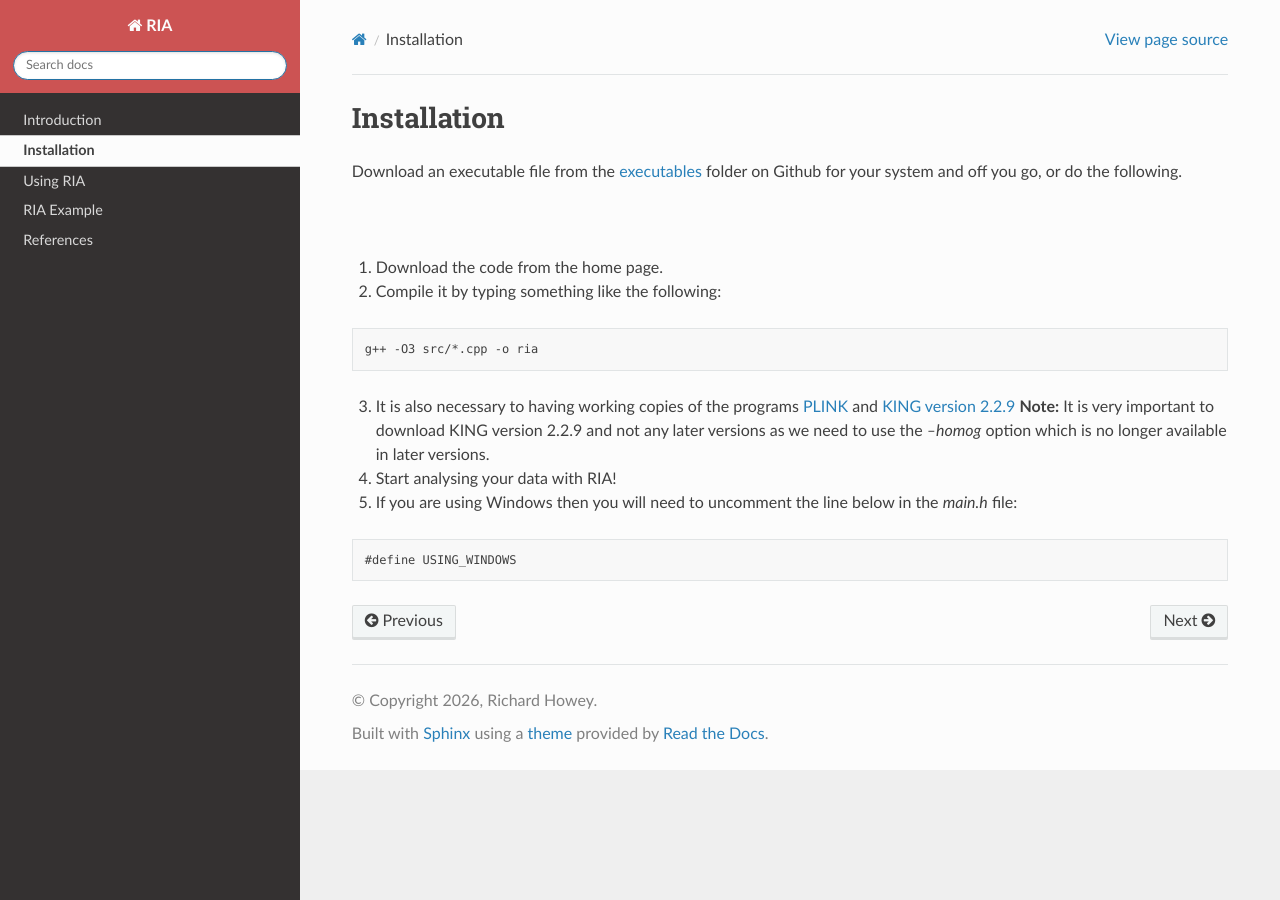
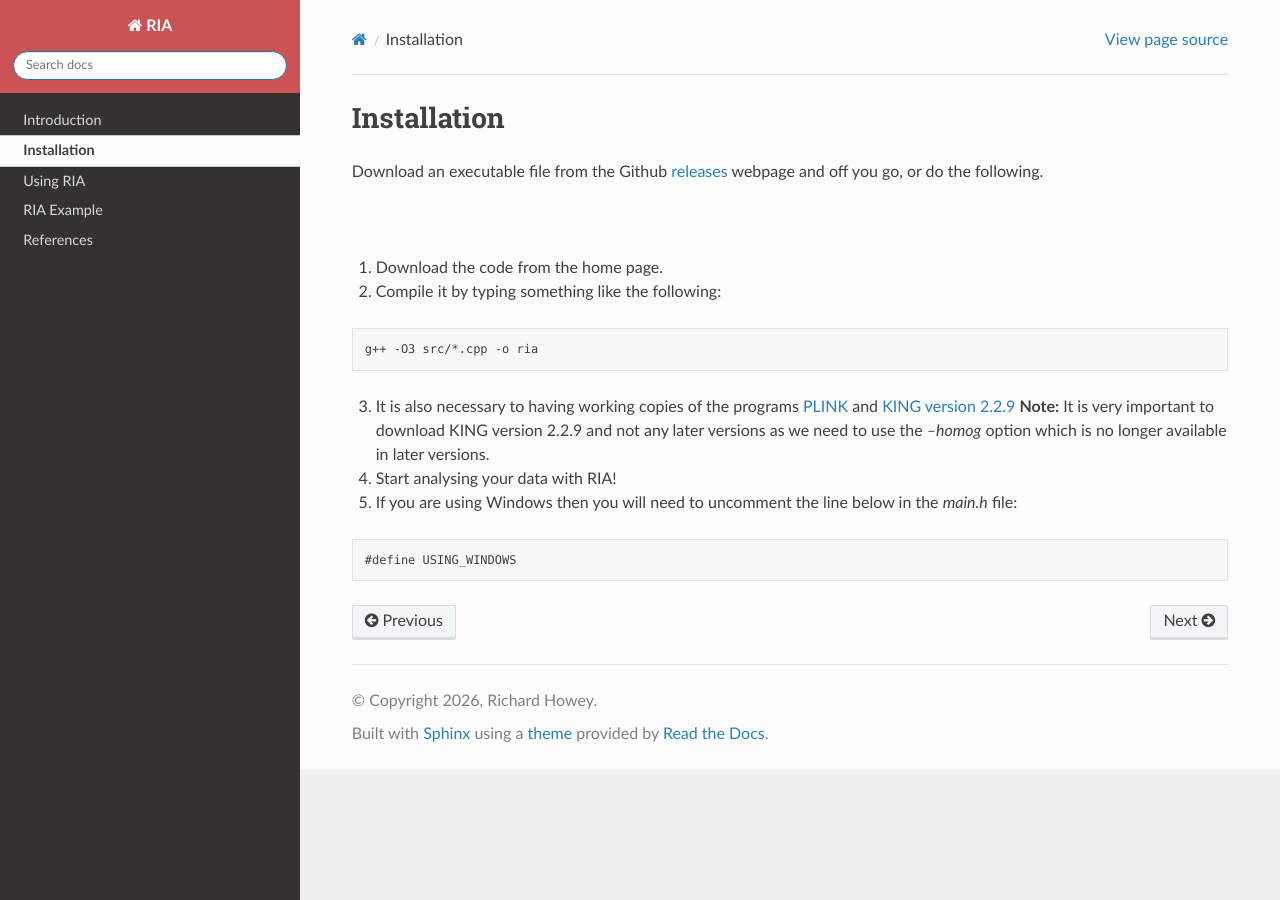
Before and after one commit to NewcastleRSE/RIA, a Sphinx documentation site: the page built from docs/download.rst, in a window 1280 px wide. Built offline with Sphinx 7.4.7 and the Read the Docs theme 3.1.0, drawn with Linux system fonts in a browser that asks for light colours.

Commit message:
Changed doc link for executable

```diff
--- a/docs/download.rst
+++ b/docs/download.rst
@@ -3,7 +3,7 @@
 Installation
 ============
 
-Download an executable file from the `executables <https://github.com/NewcastleRSE/RIA/tree/main/executables>`_ folder on Github for your system and off you go, or do the following.
+Download an executable file from the Github `releases <https://github.com/NewcastleRSE/RIA/releases>`_ webpage and off you go, or do the following.
 
 |
 
```
Also changed, not shown: 2 other files.
